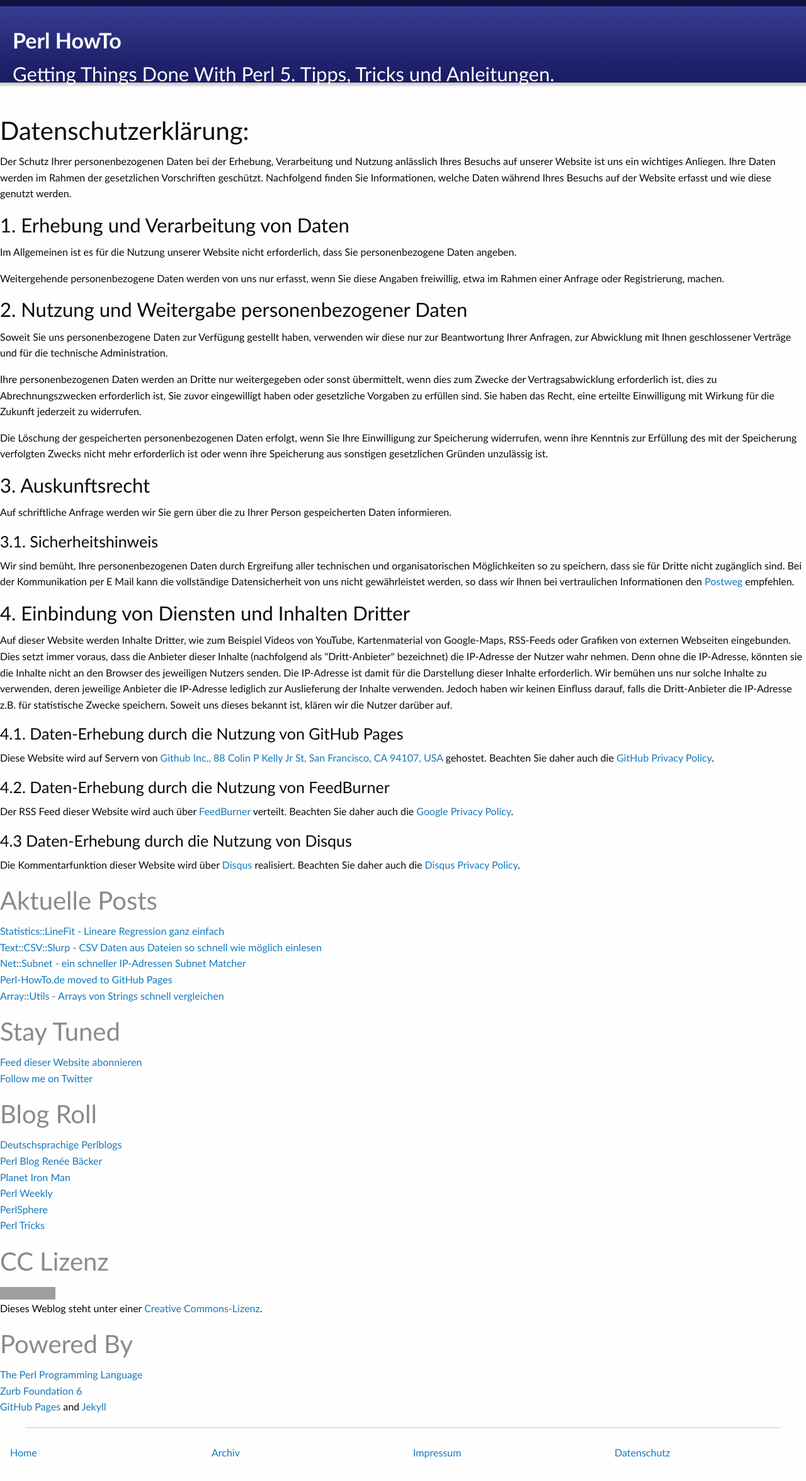
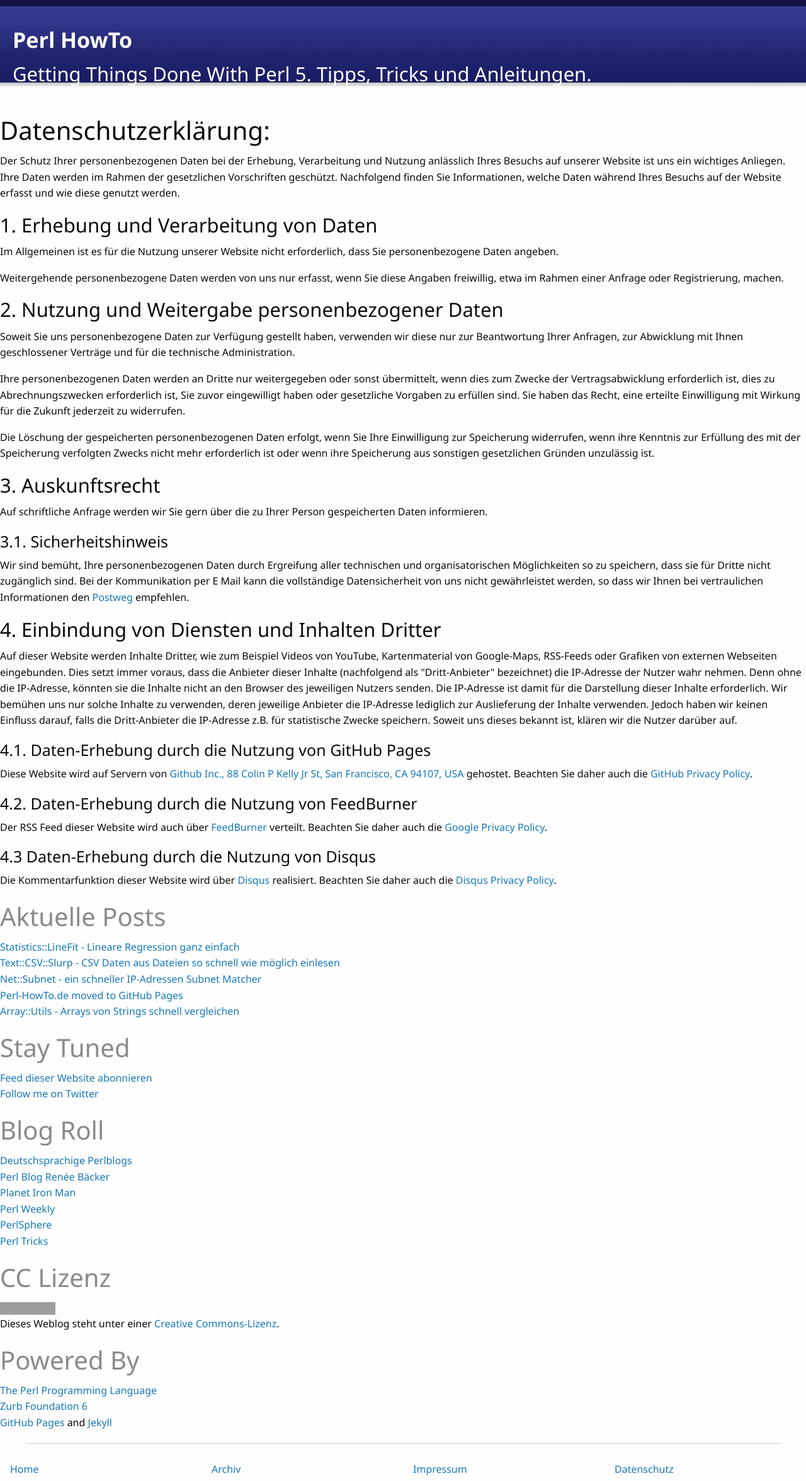
Before and after one commit to perl-howto/perl-howto.github.io, a Jekyll site: the page built from datenschutzerklaerung.html, in a window 1280 px wide. Shown: the whole page at 63% size. Built offline with Jekyll 4.4.1, drawn with Linux system fonts in a browser that asks for light colours; nearby versions of some CDN libraries; a style sheet for code colours, icons or effects is not loaded; before the commit the page ends 2325 px from its top, so only the background shows below that; grey boxes are pictures that could not be loaded.

Commit message:
Font Family Segoe UI and CSS tidy up

```diff
--- a/_includes/head.html
+++ b/_includes/head.html
@@ -34,7 +34,7 @@
 <style>
 
 body,h1,h2,h3,h4,h5 {
-        font-family: trebuchet ms;
+    font-family: "Segoe UI",Frutiger,"Frutiger Linotype","Dejavu Sans","Helvetica Neue",Arial,sans-serif !important;
 }
 
 pre {
```
Lines whose indentation alone changed are shown as unchanged.
